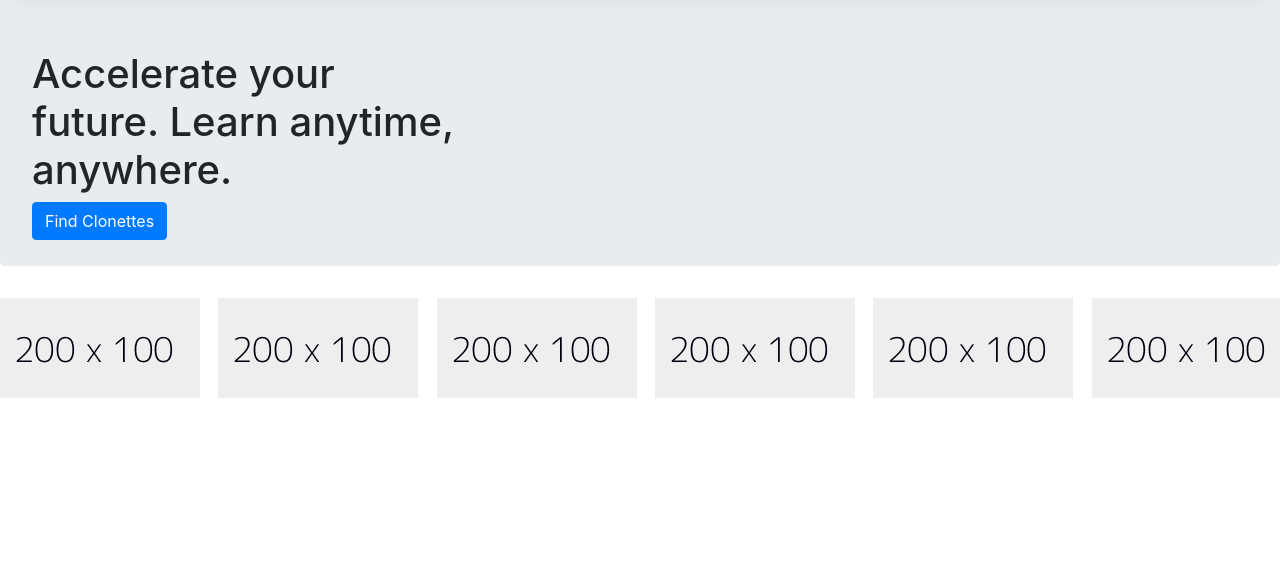
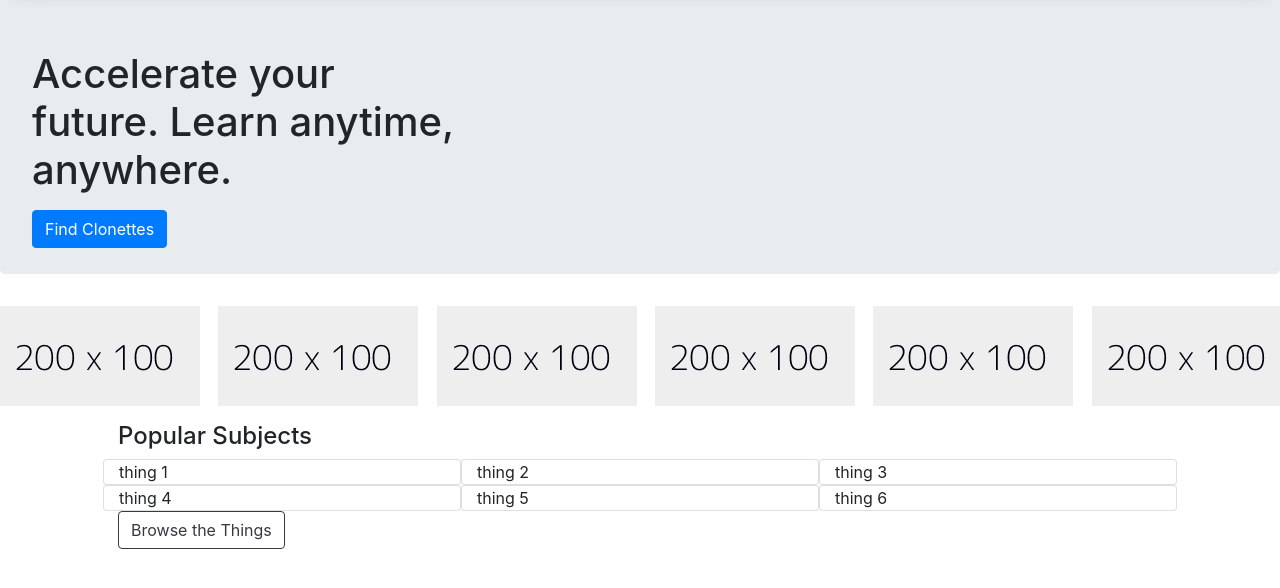
Before and after one commit to MackRoe/Clone, a plain HTML site: page index.html in a window 1280 px wide. Shown: the part 130-718 px from the top of the page. Drawn offline with nearby package versions, Linux system fonts and the light colour scheme.

Commit message:
popular subjects section added

```diff
--- a/index.html
+++ b/index.html
@@ -49,6 +49,7 @@
         <h1 class="text-left">Accelerate your <br>
             future. Learn anytime,<br>
             anywhere.</h1>
+            <p></p>
         <button class="btn btn-primary float-left">Find Clonettes</button>
     </div>
     <!-- affiliated organizations -->
@@ -60,6 +61,23 @@
         <div class="caro-thing col-md-2"><img src="200x100ph.png"></div>
         <div class="caro-thing col-md-2"><img src="200x100ph.png"></div>
     </div>
+<!-- Subjects -->
+    <div class="subject container px-5">
+        <p></p>
+        <h4>Popular Subjects</h4>
+        <div class="row">
+            <div class="col-md-4 card">thing 1</div>
+            <div class="col-md-4 card">thing 2</div>
+            <div class="col-md-4 card">thing 3</div>
+        </div>
+        <div class="row">
+            <div class="col-md-4 card">thing 4</div>
+            <div class="col-md-4 card">thing 5</div>
+            <div class="col-md-4 card">thing 6</div>
+        </div>
+        <button class="btn btn-outline-dark">Browse the Things</button>
+    </div>
+
     <!-- bootstrap javascript links -->
     <script src="https://code.jquery.com/jquery-3.3.1.slim.min.js" integrity="sha384-q8i/X+965DzO0rT7abK41JStQIAqVgRVzpbzo5smXKp4YfRvH+8abtTE1Pi6jizo" crossorigin="anonymous"></script>
     <script src="https://cdnjs.cloudflare.com/ajax/libs/popper.js/1.14.7/umd/popper.min.js" integrity="sha384-UO2eT0CpHqdSJQ6hJty5KVphtPhzWj9WO1clHTMGa3JDZwrnQq4sF86dIHNDz0W1" crossorigin="anonymous"></script>
```
